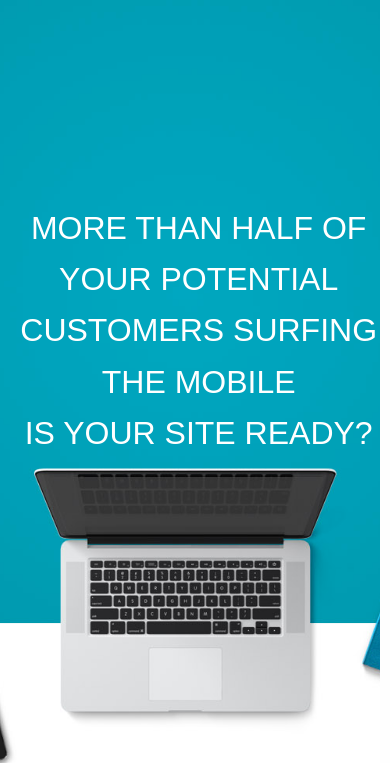
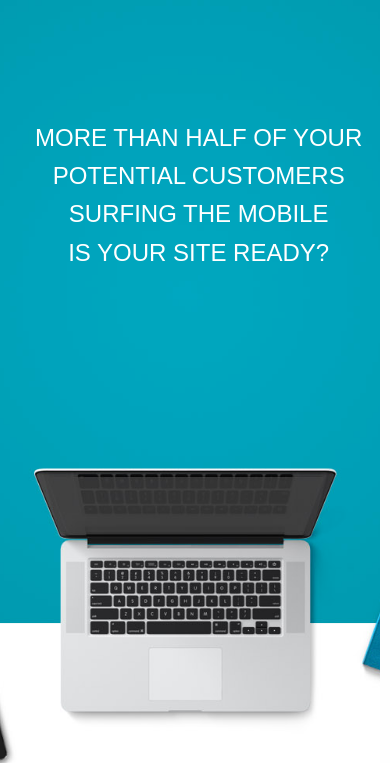
Before and after one commit to skafis/fluxx, a plain HTML site: page index.html in a window 390 px wide. Shown: the part 114-877 px from the top of the page. Drawn offline with Linux system fonts and the light colour scheme.

Commit message:
added mobil version of initial intro

```diff
--- a/css/app.css
+++ b/css/app.css
@@ -33,7 +33,7 @@ logo {
     position: absolute;
     color: white;
     text-align: center;
-    font-size: 2em;
+    font-size: 2rem;
     margin-top: 30px;
     font-family: sans-serif;
 }
@@ -107,6 +107,10 @@ logo {
     .menu > li:not(.menu-text) > a {
         color: black;
     }
+    .initial_intro {
+        top: 15%;
+        font-size: 1.5rem;
+    }
 }
 .menu > li:not(.menu-text) > a {
     display: block;
```
